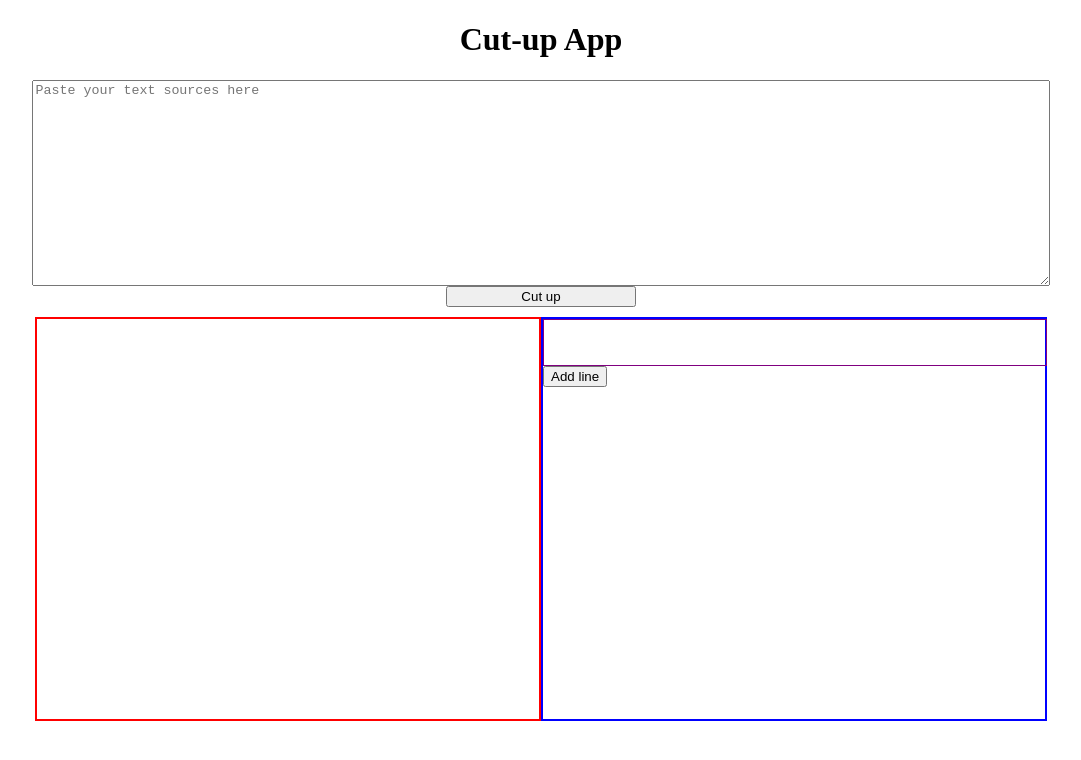
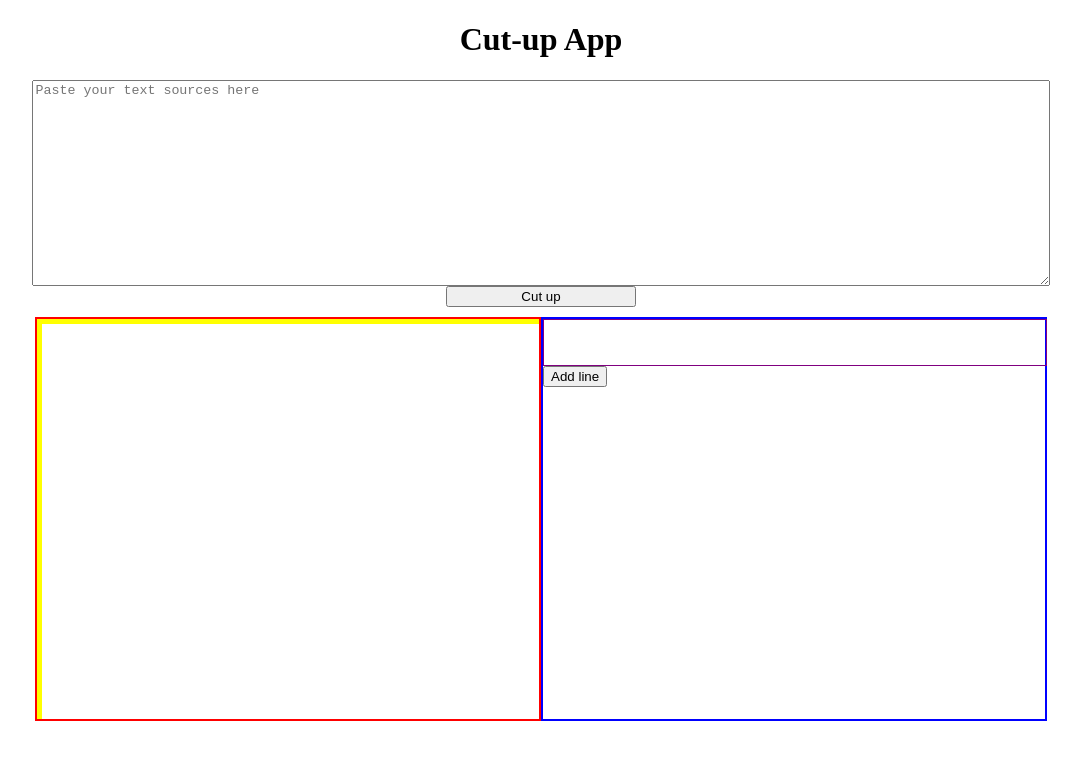
Before and after one commit to charlie-galb/cut-up, a React app: page / in a window 1280 px wide. Shown: the top 760 px of the page, without its empty margins (99-1180 px from the left). Built offline with nearby package versions, Linux system fonts and the light colour scheme.

Commit message:
Add height and border to unused snippets

```diff
--- a/src/styles/components/pasteboard.scss
+++ b/src/styles/components/pasteboard.scss
@@ -9,4 +9,7 @@
     display: flex;
     flex-direction: row;
     flex-wrap: wrap;
+    width: 100%;
+    height: 100%;
+    border: solid yellow 5px;
 }
```
